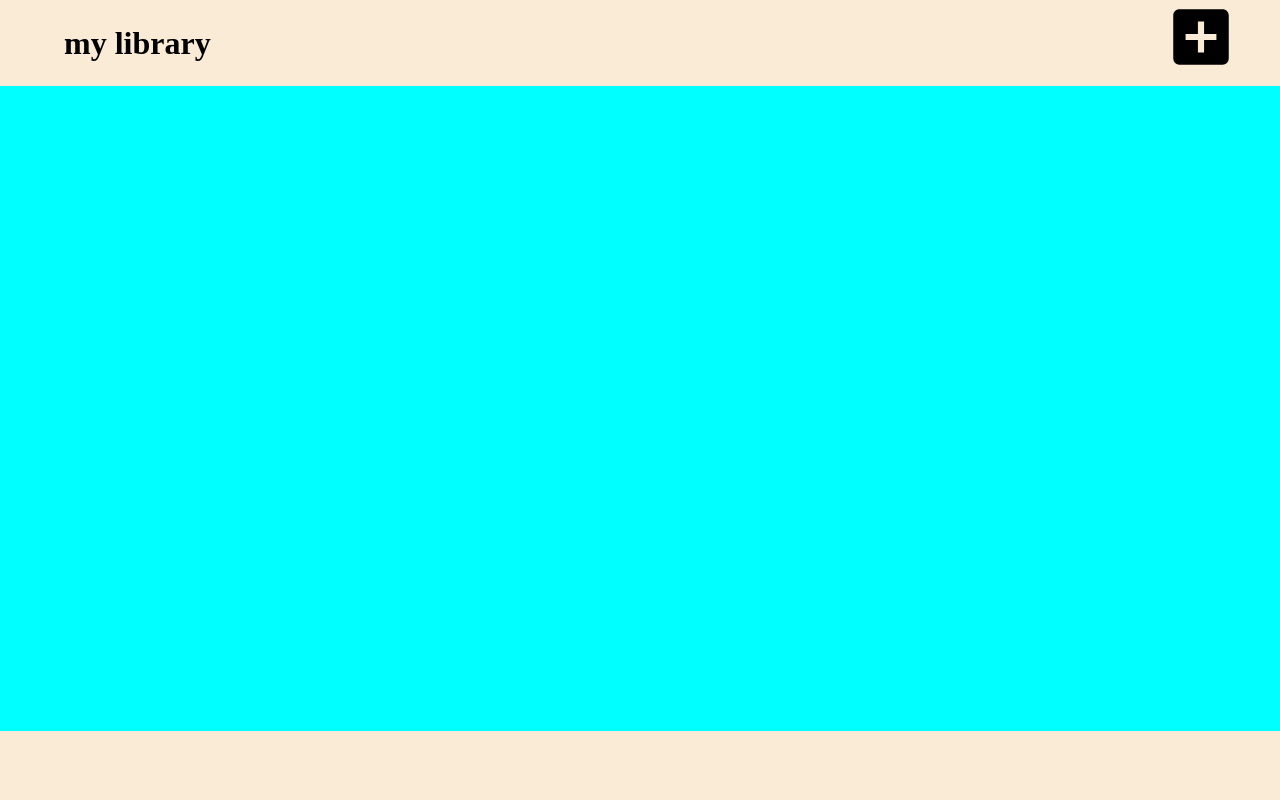
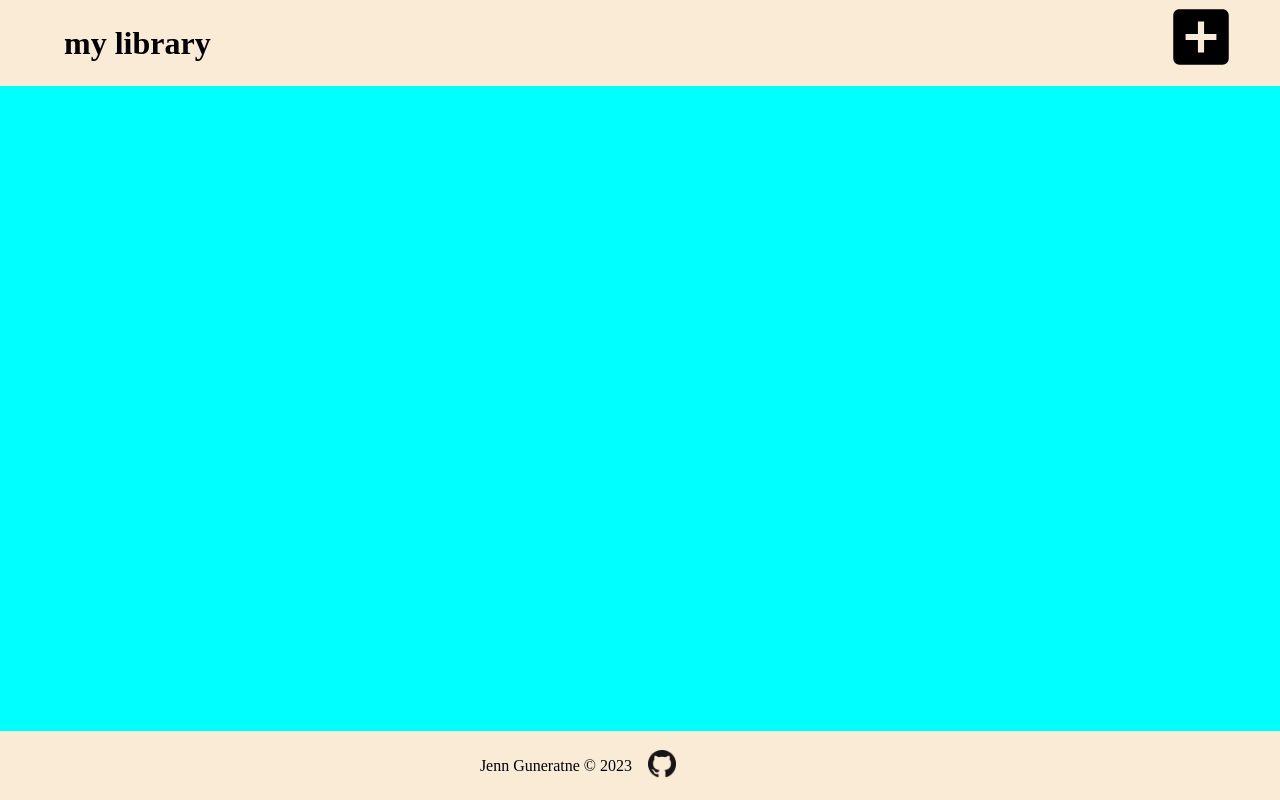
Before and after one commit to jguneratne/library-project, a plain HTML site: page index.html in a window 1280 px wide. Drawn offline with Linux system fonts and the light colour scheme.

Commit message:
Add footer information and styling

```diff
--- a/index.html
+++ b/index.html
@@ -18,7 +18,21 @@
 
       <div class="body"></div>
 
-      <div class="footer"></div>
+      <footer>
+        <p class="my-copyright">Jenn Guneratne © 2023</p>
+
+        <a
+          href="https://github.com/jguneratne/library-project"
+          target="_blank"
+          rel="noopener noreferrer"
+        >
+          <img
+            class="github-logo"
+            src="images/GitHub-Mark-32px.png"
+            alt="Octocat GitHub Logo"
+          />
+        </a>
+      </footer>
     </div>
 
     <script src="script.js"></script>
--- a/style.css
+++ b/style.css
@@ -35,7 +35,23 @@
   grid-area: 2 / 1 / 3 / 2;
 }
 
-.footer {
+footer {
   background-color: antiquewhite;
   grid-area: 3 / 1 / 4 / 2;
+
+  display: grid;
+  grid-template-columns: 1fr 1fr;
+  align-content: center;
+  align-items: center;
 }
+
+footer p {
+  height: min-content;
+  justify-self: end;
+  margin-right: 1ch;
+}
+
+footer img {
+  height: 3.5ch;
+  margin-left: 1ch;
+}
```
